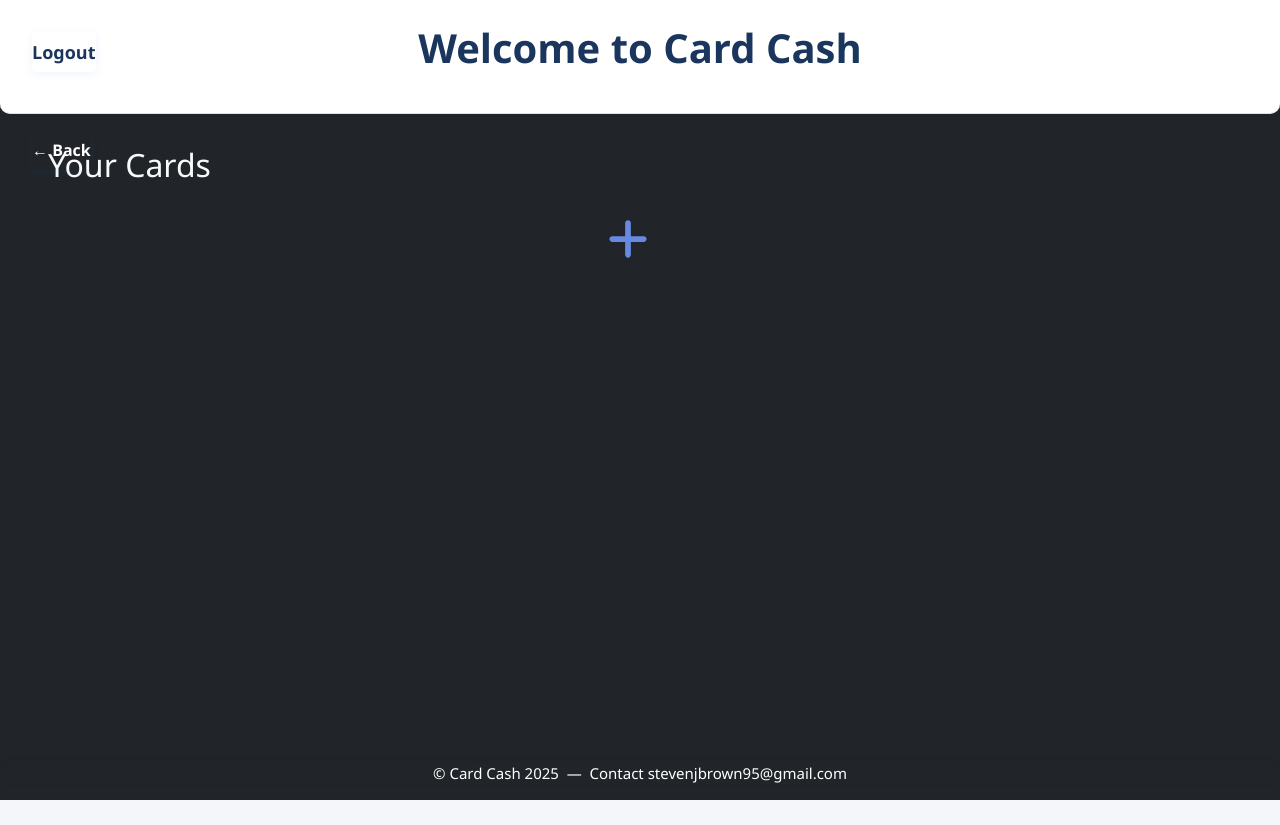
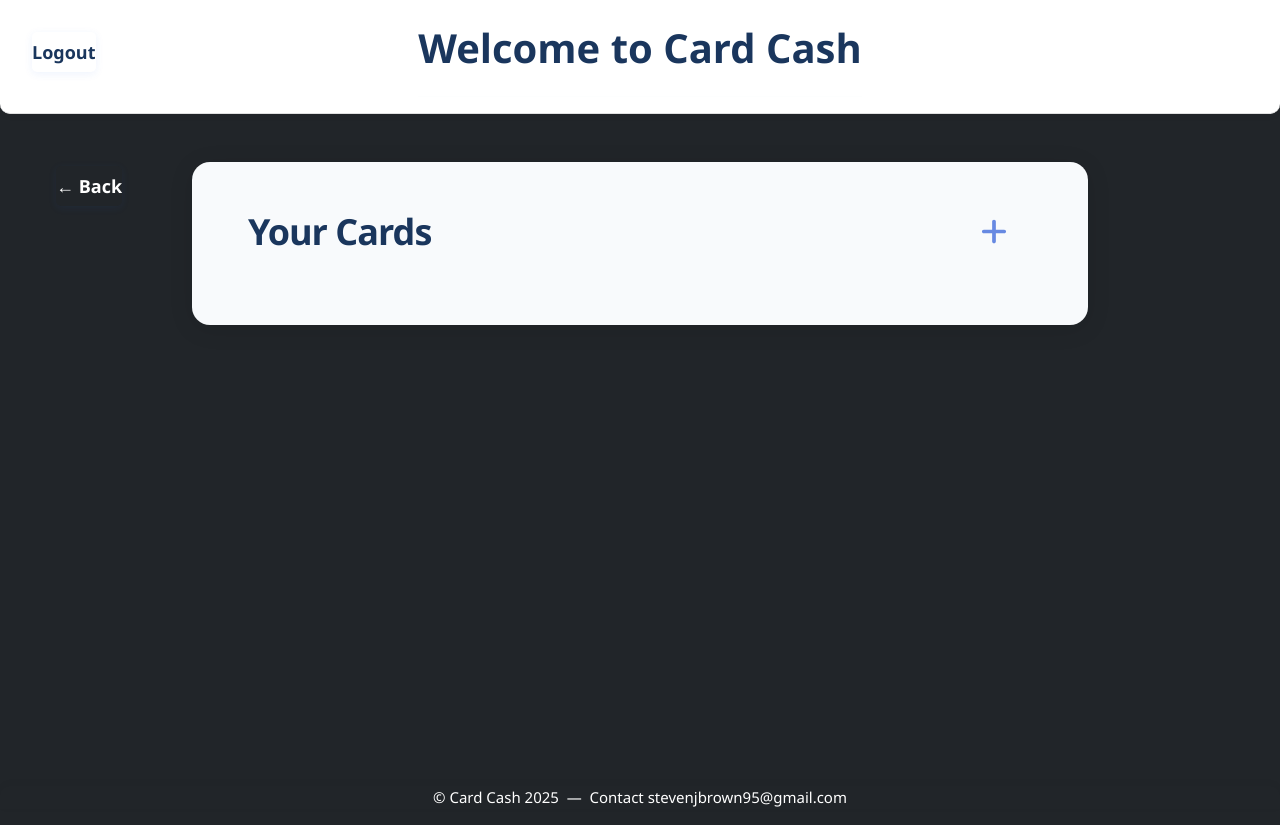
Before and after one commit to stevenjb5M/startup, a React (Vite) app: page /cards in a window 1280 px wide. Before the commit the page ends 800 px from the top, so only its background shows below. Built offline with nearby package versions, Linux system fonts and the light colour scheme; sample sign-in values are in the browser's storage.

Commit message:
cards page revamp

```diff
--- a/src/cards/cards.jsx
+++ b/src/cards/cards.jsx
@@ -110,78 +110,82 @@
   };
 
   return (
-    <main>
+    <main style={{display: 'flex', justifyContent: 'center', alignItems: 'flex-start', minHeight: '80vh', background: 'transparent'}}>
       <button
         onClick={() => navigate('/home')}
         style={{
           position: 'absolute',
-          left: 24,
-          top: 90,
+          left: 48,
+          top: 110,
           background: 'none',
           border: 'none',
           color: '#fff',
           fontWeight: 700,
-          fontSize: 16,
+          fontSize: 18,
           cursor: 'pointer',
           padding: 0,
           zIndex: 2,
-          marginBottom: 30,
-          marginTop: 40
+          marginBottom: 48,
+          marginTop: 56
         }}
         aria-label="Back to Home"
       >
         ← Back
       </button>
-      <div id="cards-div">
-        <h2 id="cards-title">Your Cards</h2>
-        {error && <div className="error">{error}</div>}
-        <ul id="cards-list">
+      <div style={{width: '70vw', minWidth: 700, maxWidth: 1200, marginTop: 48, background: '#f8fafc', borderRadius: 18, boxShadow: '0 4px 24px rgba(0,0,0,0.10)', padding: '48px 56px 40px 56px', position: 'relative'}}>
+        <div style={{display: 'flex', alignItems: 'center', justifyContent: 'space-between', marginBottom: 32}}>
+          <h2 style={{textAlign: 'left', fontWeight: 800, color: '#1a365d', fontSize: 36, margin: 0, letterSpacing: '-1px', display: 'flex', alignItems: 'center'}}>
+            Your Cards
+          </h2>
+          <img id="plus-button" className="icon-button" src="plus-solid.svg" alt="Add new card" style={{marginLeft: 16, width: 26, cursor: 'pointer'}} onClick={openPopup} />
+        </div>
+        {error && <div className="error-message">{error}</div>}
+        <ul style={{listStyle: 'none', padding: 0, margin: 0}}>
           {cards.map((card, index) => (
-            <div key={index} className="specific-card-div">
-              <li className="card-style">
-                <h3>{card.cardId}</h3>
-                <ul>
+            <li key={index} style={{marginBottom: 22}}>
+              <div style={{display: 'flex', flexDirection: 'column', background: '#fff', borderRadius: 12, boxShadow: '0 2px 8px rgba(0,0,0,0.06)', padding: '18px 32px', marginBottom: 8}}>
+                <div style={{display: 'flex', alignItems: 'center', justifyContent: 'space-between'}}>
+                  <span style={{fontWeight: 700, fontSize: 24, color: '#1a365d'}}>{card.cardId}</span>
+                  <button onClick={() => deleteCard(card.cardId)} style={{background: '#e0e7ef', color: '#1a365d', border: 'none', borderRadius: 8, padding: '8px 24px', fontWeight: 700, fontSize: 16, cursor: 'pointer'}}>Delete</button>
+                </div>
+                <ul style={{listStyle: 'none', padding: 0, margin: '16px 0 0 0'}}>
                   {card.locations && card.locations.map(loc => (
-                    <li key={loc.location}>
-                      {loc.location}: {loc.cashback}%
-                      <button onClick={() => removeLocationFromCard(card.cardId, loc.location)}>Remove Location</button>
+                    <li key={loc.location} style={{display: 'flex', alignItems: 'center', justifyContent: 'space-between', marginBottom: 8}}>
+                      <span style={{fontSize: 18, color: '#1a365d'}}>{loc.location}: {loc.cashback}%</span>
+                      <button onClick={() => removeLocationFromCard(card.cardId, loc.location)} style={{background: '#fca5a5', color: '#fff', border: 'none', borderRadius: 8, padding: '6px 18px', fontWeight: 600, fontSize: 15, cursor: 'pointer'}}>Remove</button>
                     </li>
                   ))}
                 </ul>
+                <div style={{display: 'flex', gap: 12, marginTop: 12}}>
                   <input
                     type="text"
                     placeholder="Location name"
                     value={locationName}
                     onChange={handleLocationNameChange}
+                    style={{padding: 10, borderRadius: 8, border: '1px solid #cbd5e1', fontSize: 16, flex: 1}}
                   />
                   <input
                     type="text"
-                  placeholder="Cash back percentage"
+                    placeholder="Cash back %"
                     value={cashBack}
                     onChange={handleCashBackChange}
+                    style={{padding: 10, borderRadius: 8, border: '1px solid #cbd5e1', fontSize: 16, width: 120}}
                   />
-                <button onClick={() => addLocationToCard(card.cardId)}>Add Location</button>
+                  <button onClick={() => addLocationToCard(card.cardId)} style={{background: '#2563eb', color: '#fff', borderRadius: 8, fontWeight: 700, fontSize: 16, padding: '10px 20px'}}>Add</button>
+                </div>
+              </div>
             </li>
-              <button onClick={() => deleteCard(card.cardId)}>Delete</button>
-            </div>
           ))}
         </ul>
-
-        <div id="add-remove-buttons">
-          <a className="icon-link" href="#" onClick={openPopup}>
-            <img id="plus-button" className="icon-button" src="plus-solid.svg" alt="Add new card" />
-          </a>
       </div>
+      <div id="popup-background" style={{display: 'none'}} onClick={closePopup}></div>
+      <div id="popup" style={{ display: 'none', minWidth: 400, minHeight: 220, padding: 32, borderRadius: 16, background: '#fff', boxShadow: '0 4px 24px rgba(0,0,0,0.12)', zIndex: 10, justifyContent: 'center', alignItems: 'center', position: 'fixed', left: '50%', top: '50%', transform: 'translate(-50%, -50%)'}}>
+        <h3 style={{marginBottom: 18, color: '#1a365d', fontWeight: 700, fontSize: 22}}>Enter Card Name</h3>
+        <input type="text" id="card-name" placeholder="Card name" value={cardName} onChange={handleCardNameChange} style={{padding: 14, borderRadius: 8, border: '1px solid #cbd5e1', fontSize: 18, marginBottom: 18, width: '100%'}} />
+        <div style={{display: 'flex', gap: 16, marginTop: 8}}>
+          <button type="button" onClick={addCard} style={{background: '#2563eb', color: '#fff', borderRadius: 8, fontWeight: 700, fontSize: 16, padding: '10px 28px'}}>Add Card</button>
+          <button type="button" onClick={closePopup} style={{background: '#e0e7ef', color: '#1a365d', borderRadius: 8, fontWeight: 700, fontSize: 16, padding: '10px 28px'}}>Close</button>
         </div>
-
-      <div id="popup-background" style={{ display: 'none' }}></div>
-
-      <div id="popup" style={{ display: 'none' }}>
-        <h3>Enter Card Name</h3>
-        <input type="text" id="card-name" placeholder="Card name" value={cardName} onChange={handleCardNameChange} />
-        <br />
-        <button type="button" onClick={addCard}>Add Card</button>
-        <button type="button" onClick={closePopup}>Close</button>
       </div>
     </main>
   );
```
Lines whose indentation alone changed are shown as unchanged.
